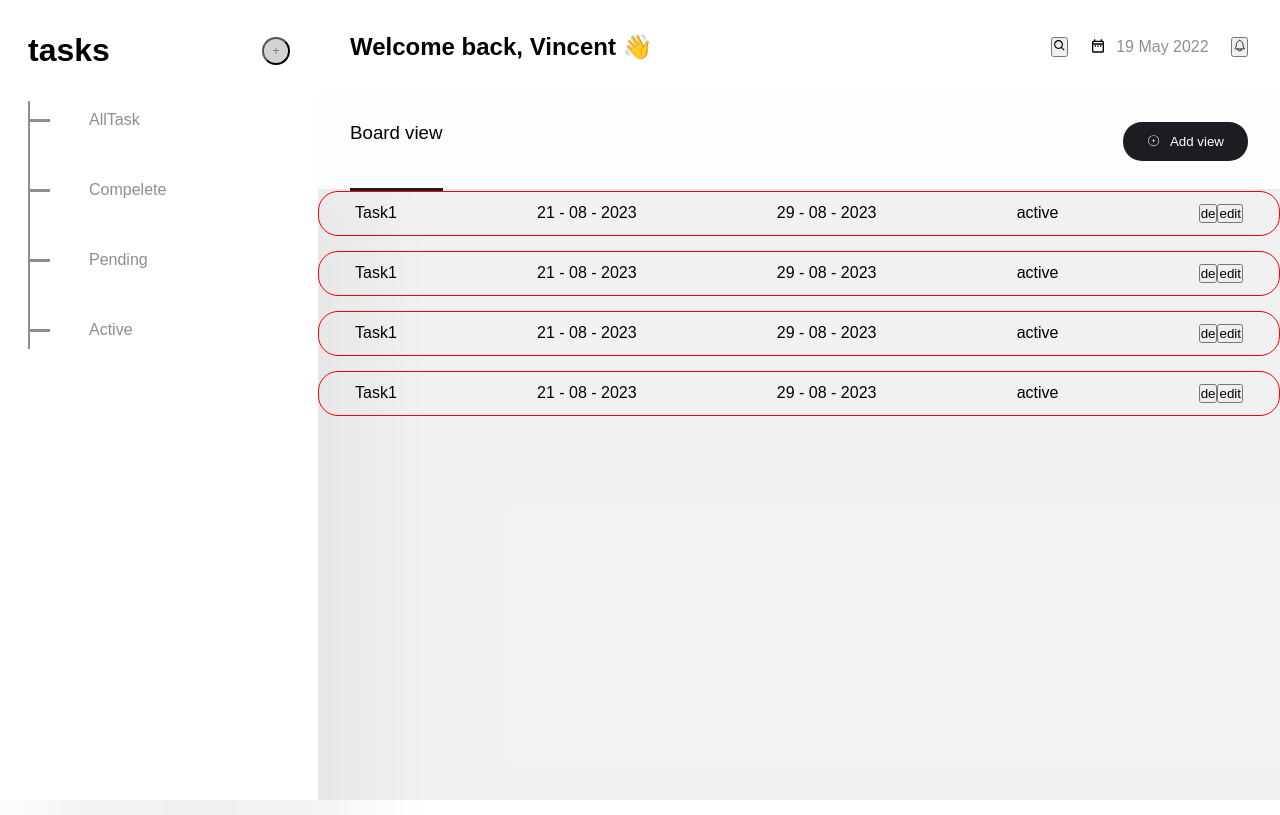
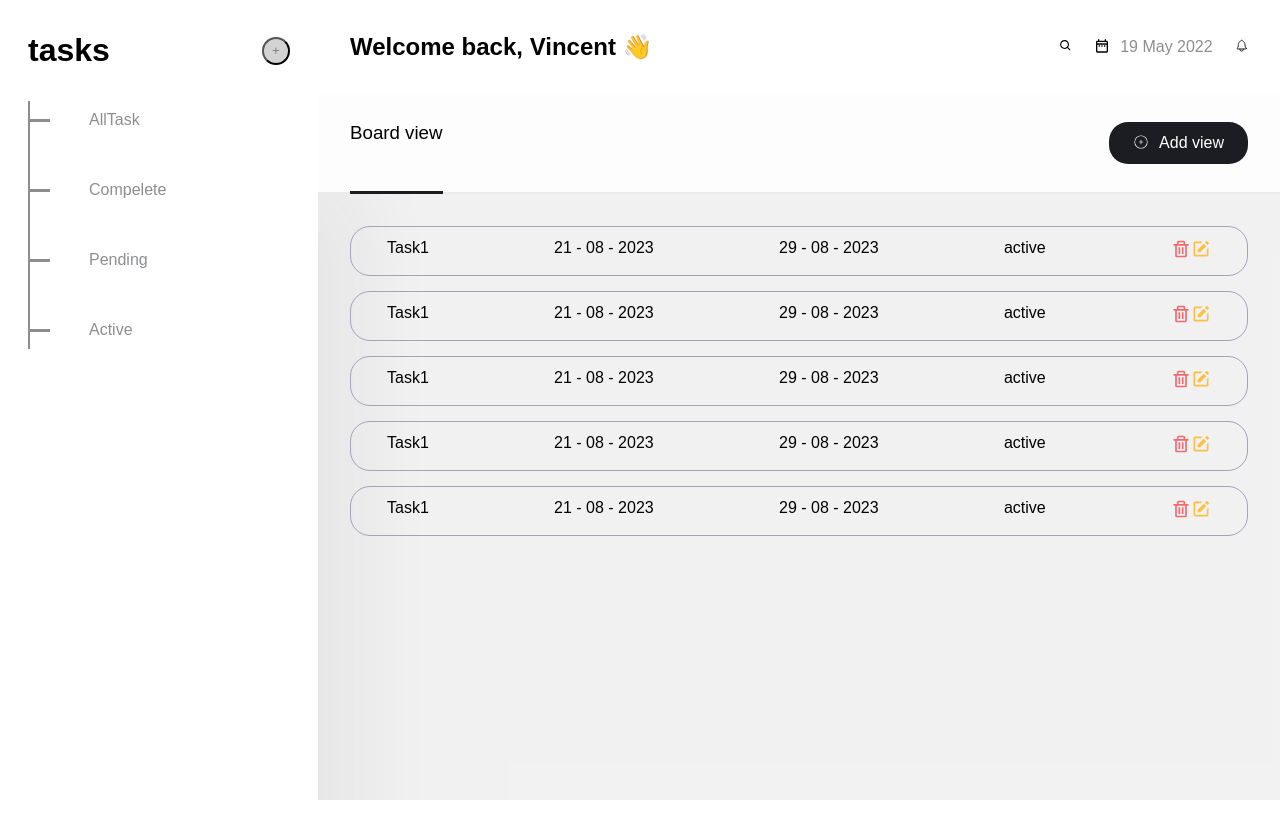
Before and after one commit to babaeiFateme/vanilla-react-todo, a React (Create React App) app in the folder my-app/: page / in a window 1280 px wide. Built offline with nearby package versions, Linux system fonts and the light colour scheme.

Commit message:
feat: change color todos actions

```diff
--- a/my-app/src/assets/css/components/_component.scss
+++ b/my-app/src/assets/css/components/_component.scss
@@ -1,6 +1,6 @@
 @each $size in $fs {
     .fs-#{$size} {
-        font-size: #{size}px;
+        font-size: #{$size}px;
     }
 }
 
@@ -32,6 +32,12 @@
     .text-#{$name} {
         color: $color1 !important;
     }
+}
+
+.btn {
+    background-color: unset;
+    border: unset;
+    cursor: pointer;
 }
 
 .cursor-pointer {
--- a/my-app/src/assets/css/components/_index.scss
+++ b/my-app/src/assets/css/components/_index.scss
@@ -23,6 +23,8 @@ a {
 }
 
 .todos {
+    padding: 32px;
+
     .item {
         display: flex;
         width: 100%;
@@ -30,6 +32,6 @@ a {
         margin-bottom: 15px;
         padding: 12px 36px;
         border-radius: 20px;
-        border: 1px solid red;
+        border: 1px solid #A3A3B9;
     }
 }
--- a/my-app/src/assets/css/style.css
+++ b/my-app/src/assets/css/style.css
@@ -10,7 +10,7 @@ body {
 }
 
 .wrapper {
-  height: calc(100dvh - 176px);
+  height: calc(100dvh - 200px);
 }
 
 :root {
@@ -24,43 +24,43 @@ body {
 }
 
 .fs-13 {
-  font-size: sizepx;
+  font-size: 13px;
 }
 
 .fs-14 {
-  font-size: sizepx;
+  font-size: 14px;
 }
 
 .fs-15 {
-  font-size: sizepx;
+  font-size: 15px;
 }
 
 .fs-16 {
-  font-size: sizepx;
+  font-size: 16px;
 }
 
 .fs-17 {
-  font-size: sizepx;
+  font-size: 17px;
 }
 
 .fs-18 {
-  font-size: sizepx;
+  font-size: 18px;
 }
 
 .fs-20 {
-  font-size: sizepx;
+  font-size: 20px;
 }
 
 .fs-22 {
-  font-size: sizepx;
+  font-size: 22px;
 }
 
 .fs-24 {
-  font-size: sizepx;
+  font-size: 24px;
 }
 
 .fs-45 {
-  font-size: sizepx;
+  font-size: 45px;
 }
 
 .fw-300 {
@@ -168,6 +168,12 @@ body {
 
 .text-gray {
   color: var(--clr-link) !important;
+}
+
+.btn {
+  background-color: unset;
+  border: unset;
+  cursor: pointer;
 }
 
 .cursor-pointer {
@@ -333,6 +339,9 @@ a {
   color: unset;
 }
 
+.todos {
+  padding: 32px;
+}
 .todos .item {
   display: flex;
   width: 100%;
@@ -340,7 +349,7 @@ a {
   margin-bottom: 15px;
   padding: 12px 36px;
   border-radius: 20px;
-  border: 1px solid red;
+  border: 1px solid #A3A3B9;
 }
 
 .modal {
--- a/my-app/src/assets/css/style.scss
+++ b/my-app/src/assets/css/style.scss
@@ -7,11 +7,10 @@
 body {
     height: 100dvh;
     font-family: sans-serif;
-
 }
 
 .wrapper {
-    height: calc(100dvh - 176px);
+    height: calc(100dvh - 200px);
 }
 
 @import "./base/variables";
--- a/my-app/src/components/Partials/Header/Header.jsx
+++ b/my-app/src/components/Partials/Header/Header.jsx
@@ -2,6 +2,8 @@ import { BiSearch } from "react-icons/bi";
 import { IoNotificationsOutline } from "react-icons/io5";
 import { MdOutlineDateRange } from "react-icons/md";
 import { CiCirclePlus } from "react-icons/ci";
+import { BiAlignRight } from "react-icons/bi";
+
 import Modal from "../../Modal/Modal";
 import { useState } from "react";
 
@@ -18,14 +20,6 @@ const Header = ({ isShow, sidebarHandler }) => {
                 <div className="header">
                     <div>
                         <h2>Welcome back, Vincent 👋</h2>
-                        <button
-                            onClick={sidebarHandler}
-                            className={`${
-                                isShow ? "d-none" : "d-block"
-                            } sidebar-btn-handler d-flex`}
-                        >
-                            +
-                        </button>
                     </div>
                     <div className="header-box">
                         <button className="btn">
@@ -37,6 +31,14 @@ const Header = ({ isShow, sidebarHandler }) => {
                         </div>
                         <button className="btn">
                             <IoNotificationsOutline />
+                        </button>
+                        <button
+                            onClick={sidebarHandler}
+                            className={`${
+                                isShow ? "d-none" : "d-block"
+                            } sidebar-btn-handler d-flex btn cursor-pointer`}
+                        >
+                            <BiAlignRight />
                         </button>
                     </div>
                 </div>
--- a/my-app/src/components/TodoList/TodoList.jsx
+++ b/my-app/src/components/TodoList/TodoList.jsx
@@ -1,16 +1,24 @@
+import { BiTrash } from "react-icons/bi";
+import { BiSolidEdit } from "react-icons/bi";
+
 const TodoList = () => {
     return (
         <div>
             {" "}
             <ul className="todos">
+
                 <li className="item">
                     <div className="title">Task1</div>
                     <div className="title">21 - 08 - 2023</div>
                     <div className="title">29 - 08 - 2023</div>
                     <div>active</div>
                     <div>
-                        <button>de</button>
-                        <button>edit</button>
+                        <button className="btn">
+                           <BiTrash className="fs-20 text-red" />
+                        </button>
+                        <button className="btn">
+                            <BiSolidEdit className="fs-20 text-orange" />
+                        </button>
                     </div>
                 </li>
                 <li className="item">
@@ -19,8 +27,12 @@ const TodoList = () => {
                     <div className="title">29 - 08 - 2023</div>
                     <div>active</div>
                     <div>
-                        <button>de</button>
-                        <button>edit</button>
+                        <button className="btn">
+                           <BiTrash className="fs-20 text-red" />
+                        </button>
+                        <button className="btn">
+                            <BiSolidEdit className="fs-20 text-orange" />
+                        </button>
                     </div>
                 </li>
                 <li className="item">
@@ -29,8 +41,12 @@ const TodoList = () => {
                     <div className="title">29 - 08 - 2023</div>
                     <div>active</div>
                     <div>
-                        <button>de</button>
-                        <button>edit</button>
+                        <button className="btn">
+                           <BiTrash className="fs-20 text-red" />
+                        </button>
+                        <button className="btn">
+                            <BiSolidEdit className="fs-20 text-orange" />
+                        </button>
                     </div>
                 </li>
                 <li className="item">
@@ -39,10 +55,29 @@ const TodoList = () => {
                     <div className="title">29 - 08 - 2023</div>
                     <div>active</div>
                     <div>
-                        <button>de</button>
-                        <button>edit</button>
+                        <button className="btn">
+                            <BiTrash className="fs-20 text-red" />
+                        </button>
+                        <button className="btn">
+                            <BiSolidEdit className="fs-20 text-orange" />
+                        </button>
                     </div>
                 </li>
+                <li className="item">
+                    <div className="title">Task1</div>
+                    <div className="title">21 - 08 - 2023</div>
+                    <div className="title">29 - 08 - 2023</div>
+                    <div>active</div>
+                    <div>
+                        <button className="btn">
+                           <BiTrash className="fs-20 text-red" />
+                        </button>
+                        <button className="btn">
+                            <BiSolidEdit className="fs-20 text-orange" />
+                        </button>
+                    </div>
+                </li>
+
             </ul>
         </div>
     );
```
Also changed, not shown: 1 other file (tests, documents, lock files or other folders).
